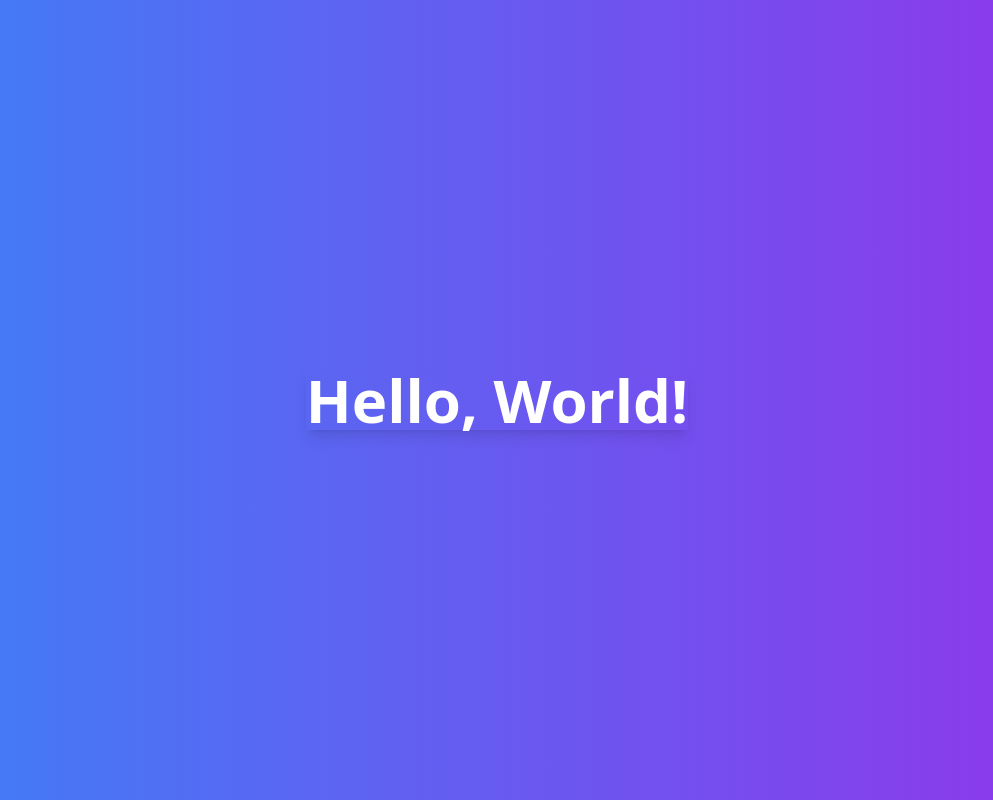
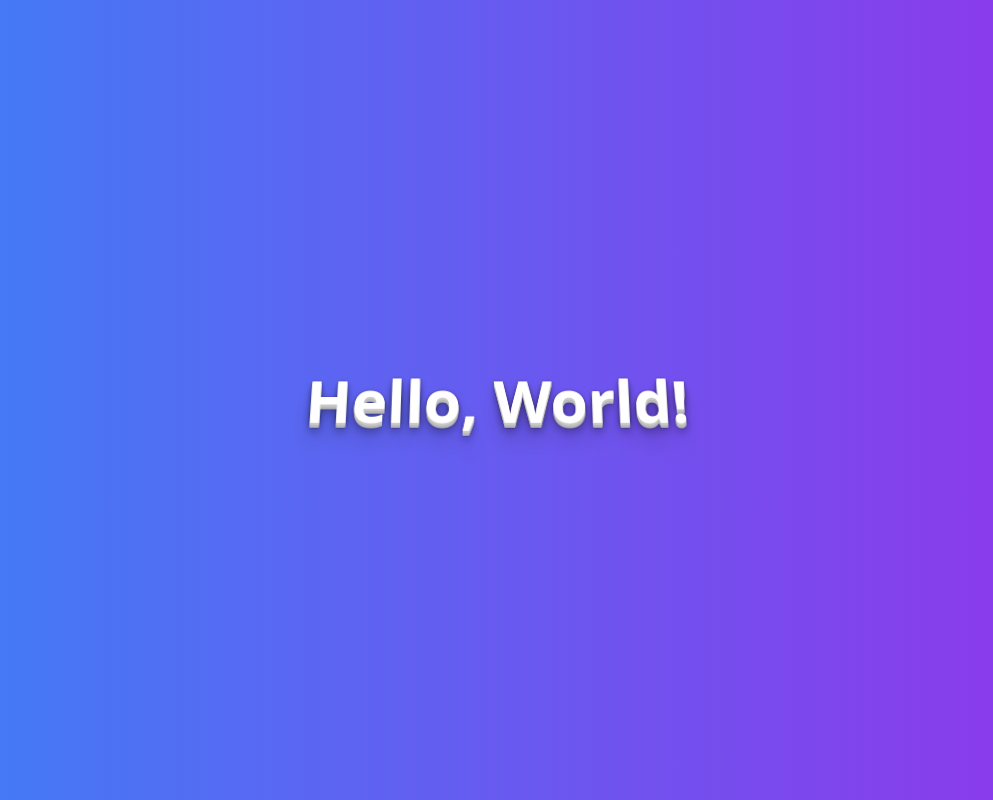
Before and after one commit to MuhammadAman02/hst-ai-e9f9d9e3-7e4f-4f69-a8e4-63037ebfa558, a React (Vite) app: page / in a window 1280 px wide. Shown: the whole page, without its empty margins (143-1136 px from the left). Built offline with nearby package versions, Linux system fonts and the light colour scheme.

Commit message:
update file

```diff
--- a/src/pages/Index.tsx
+++ b/src/pages/Index.tsx
@@ -3,7 +3,10 @@ import React from 'react';
 const Index = () => {
   return (
     <div className="min-h-screen flex items-center justify-center bg-gradient-to-r from-blue-500 to-purple-600">
-      <h1 className="text-6xl font-bold text-white shadow-lg">
+      <h1 className="text-6xl font-bold text-white transform hover:scale-110 transition-transform duration-300 ease-in-out" style={{
+        textShadow: '0 1px 0 #ccc, 0 2px 0 #c9c9c9, 0 3px 0 #bbb, 0 4px 0 #b9b9b9, 0 5px 0 #aaa, 0 6px 1px rgba(0,0,0,.1), 0 0 5px rgba(0,0,0,.1), 0 1px 3px rgba(0,0,0,.3), 0 3px 5px rgba(0,0,0,.2), 0 5px 10px rgba(0,0,0,.25), 0 10px 10px rgba(0,0,0,.2), 0 20px 20px rgba(0,0,0,.15)',
+        transform: 'perspective(500px) rotateX(10deg)',
+      }}>
         Hello, World!
       </h1>
     </div>
```
